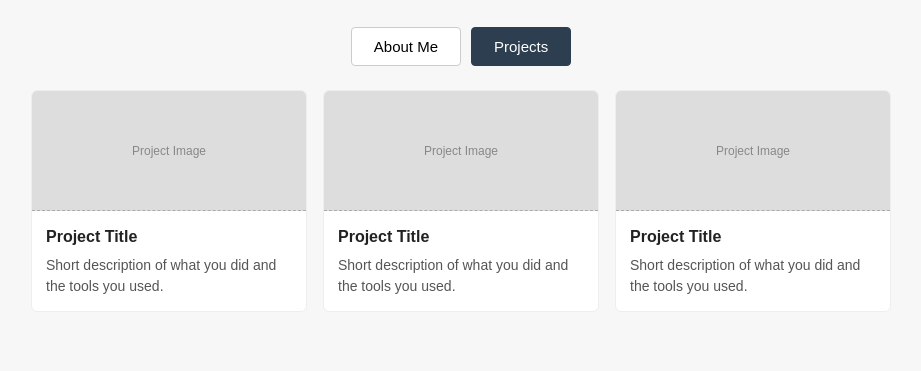
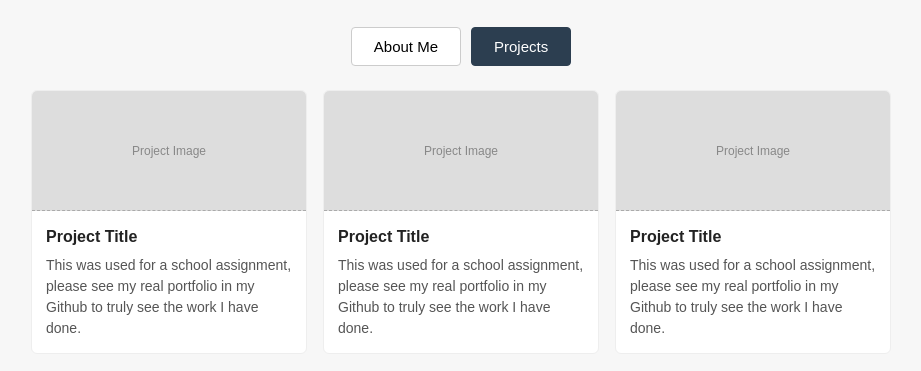
Before and after one commit to thierrysavaria/thierrysavaria.github.io, a plain HTML site: page index.html in a window 1280 px wide. Both pictures are taken after a click on the button "Projects". Shown: the part 303-674 px from the top of the page, without its empty margins (179-1100 px from the left). Drawn offline with Linux system fonts and the light colour scheme.

Commit message:
update project card placeholder text

```diff
--- a/index.html
+++ b/index.html
@@ -201,7 +201,7 @@
             <div class="card-photo">Project Image</div>
             <div class="card-text">
               <h3>Project Title</h3>
-              <p>Short description of what you did and the tools you used.</p>
+              <p>This was used for a school assignment, please see my real portfolio in my Github to truly see the work I have done.</p>
             </div>
           </div>
 
@@ -210,7 +210,7 @@
             <div class="card-photo">Project Image</div>
             <div class="card-text">
               <h3>Project Title</h3>
-              <p>Short description of what you did and the tools you used.</p>
+              <p>This was used for a school assignment, please see my real portfolio in my Github to truly see the work I have done.</p>
             </div>
           </div>
 
@@ -219,7 +219,7 @@
             <div class="card-photo">Project Image</div>
             <div class="card-text">
               <h3>Project Title</h3>
-              <p>Short description of what you did and the tools you used.</p>
+              <p>This was used for a school assignment, please see my real portfolio in my Github to truly see the work I have done.</p>
             </div>
           </div>
         </div>
```
Also changed, not shown: profile.jpg (renamed from Profile.jpg).
